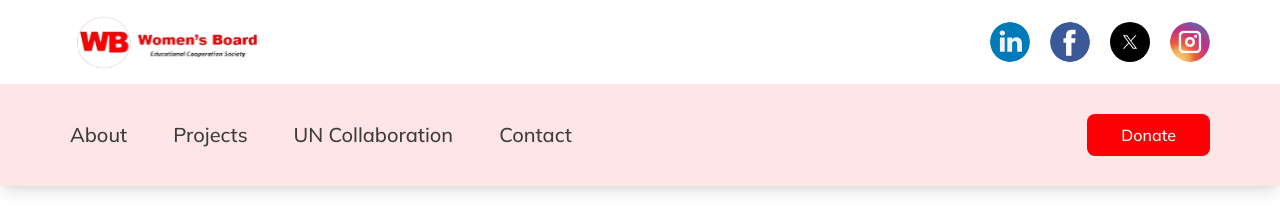
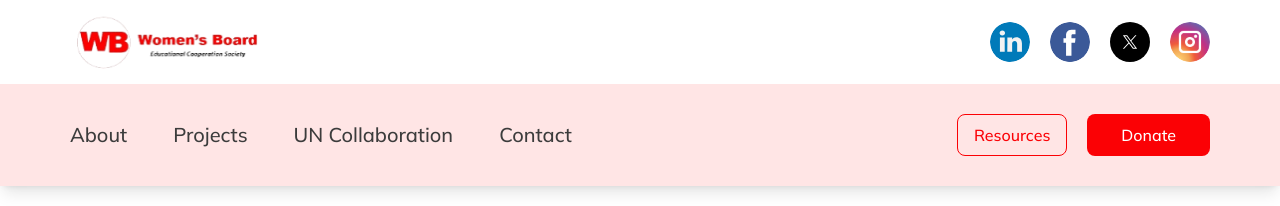
Before and after one commit to womensboard/website-frontend, a Next.js app: page /events in a window 1280 px wide. Shown: the top 206 px of the page. Built offline with nearby package versions, Linux system fonts and the light colour scheme; no server answers.

Commit message:
feat: adds resources page

```diff
--- a/src/components/layout/navbar.tsx
+++ b/src/components/layout/navbar.tsx
@@ -8,6 +8,7 @@ import Logo from '../atom/logo';
 import { navlinksData } from '../molecules/navlinksData';
 import SocialIcons from '../molecules/social-icons';
 import clsx from 'clsx';
+import Button from '../atom/button';
 
 type NavbarProps = {
   isAdmin?: boolean;
@@ -36,7 +37,14 @@ const Navbar = ({ isAdmin = false }: NavbarProps) => {
 
       <div className="sticky top-0 shadow-lg flex items-center justify-between z-[5] bg-secondary_color font-mulish mx-auto lg:p-[30px_70px]">
         <Navlinks isAdmin={isAdmin} links={navlinksData} />
-        <div className="lg:flex hidden">
+        <div className="lg:flex hidden gap-5">
+          <Button
+            href="https://sites.google.com/view/our-resource/resources"
+            type="tertiary"
+            size="normal"
+          >
+            Resources
+          </Button>
           <DonateCTALink showModal={showModal} setShowModal={setShowModal} />
         </div>
       </div>
```
